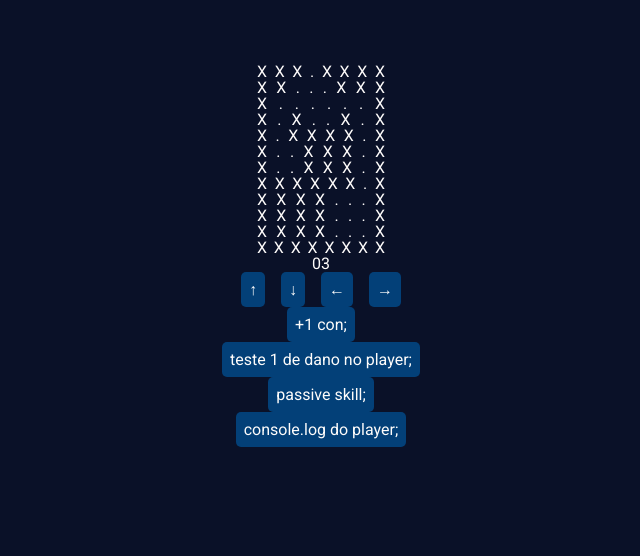
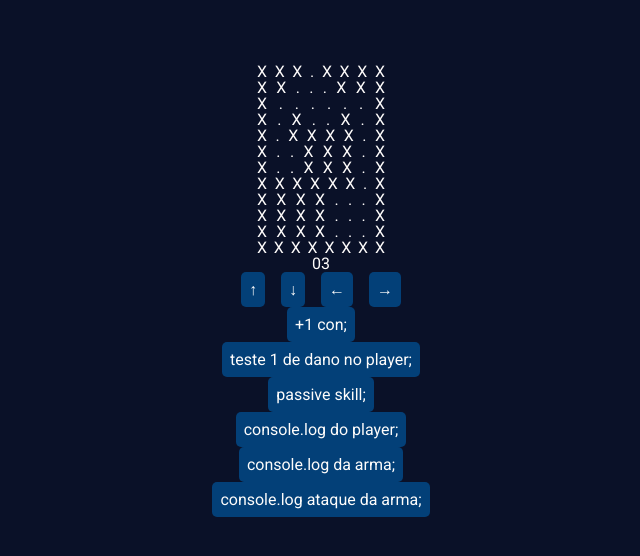
Before and after one commit to Pololokka/dungeon_crawler, a React (Vite) app: page / in a window 1280 px wide. Shown: the top 556 px of the page, without its empty margins (319-959 px from the left). Built offline with nearby package versions, Linux system fonts and the light colour scheme.

Commit message:
:construction: fazendo armas

```diff
--- a/src/App.tsx
+++ b/src/App.tsx
@@ -1,7 +1,8 @@
 import { useState } from 'react';
 import './App.css';
-import { chooseMonster } from './Func/Creatures/monster';
-import { playerChar } from './Func/Creatures/player';
+import { chooseMonster } from './Func/Classes/monster';
+import { playerChar } from './Func/Classes/player';
+import { createWeapon } from './Func/Classes/weapons';
 
 function App() {
   const dungeon = [
@@ -28,10 +29,8 @@ function App() {
 
   const monster = chooseMonster(1, 1);
 
-  const player = playerChar('Bárbaro', 'Astrash', stateTest, 1, 1, 1, 1, 1);
-
-  //console.log(monster);
-  console.log(player);
+  const player = playerChar('Bárbaro', 'Astrash', stateTest, 1, 5, 1, 1, 1);
+  const weapon = createWeapon(6, 1, 1, 1, 1, 1, player, false);
 
   // const makeDungeon = (dungeon: number[][]) => {
   //   dungeon.map((row) => {
@@ -113,6 +112,17 @@ function App() {
       <button className="button text" onClick={() => console.log(player)}>
         console.log do player;
       </button>
+
+      <button className="button text" onClick={() => console.log(weapon)}>
+        console.log da arma;
+      </button>
+
+      <button
+        className="button text"
+        onClick={() => console.log(weapon.dealDamage())}
+      >
+        console.log ataque da arma;
+      </button>
     </main>
   );
 }
--- /dev/null
+++ b/src/Func/Classes/weapons.ts
@@ -0,0 +1,62 @@
+export const createWeapon = (
+  dmgDie: number,
+  dmgMod: number,
+  hitMod: number,
+  critChanceMod: number,
+  critDmgMod: number,
+
+  doubleAtkMod: number,
+  player: any,
+  isMagical: boolean,
+) => {
+  // const possibleClasses = new Map([
+  //   ['Bárbaro', Barbarian],
+  //   ['Guerreiro', Fighter],
+  //   ['Mateiro', Ranger],
+  //   ['Ladrão', Rogue],
+  //   ['Mago', Wizard],
+  // ]);
+
+  // const maker = possibleClasses.get(playerClass);
+  return new Weapon(
+    dmgDie,
+    dmgMod,
+    hitMod,
+    critChanceMod,
+    critDmgMod,
+    doubleAtkMod,
+    player,
+    isMagical,
+  );
+};
+
+class Weapon {
+  constructor(
+    _dmgDie: number,
+    _dmgMod: number,
+    _hitMod: number,
+    _critChanceMod: number,
+    _critDmgMod: number,
+    _doubleAtkMod: number,
+    _player: any,
+    _isMagical: boolean,
+  ) {
+    this.dmgDie = _dmgDie;
+    this.dmgMod = _dmgMod;
+    this.hitMod = _hitMod;
+    this.critChanceMod = _critChanceMod;
+    this.critDmgMod = _critDmgMod;
+    this.doubleAtkMod = _doubleAtkMod;
+    this.isMagical = _isMagical;
+    this.playerHitMod = _player.dex;
+    this.playerDmgMod = _player.str;
+  }
+
+  dealDamage(barbarianBonus?: number) {
+    const dmg =
+      Math.ceil(Math.random() * this.dmgDie) + this.dmgMod + this.playerDmgMod;
+    const barbarianDmg = dmg + dmg * barbarianBonus;
+
+    return barbarianBonus ? barbarianDmg : dmg;
+  }
+}
```
Also changed, not shown: src/Func/Classes/monster.ts (renamed from src/Func/Creatures/monster.ts), src/Func/Classes/player.ts (renamed from src/Func/Creatures/player.ts).
